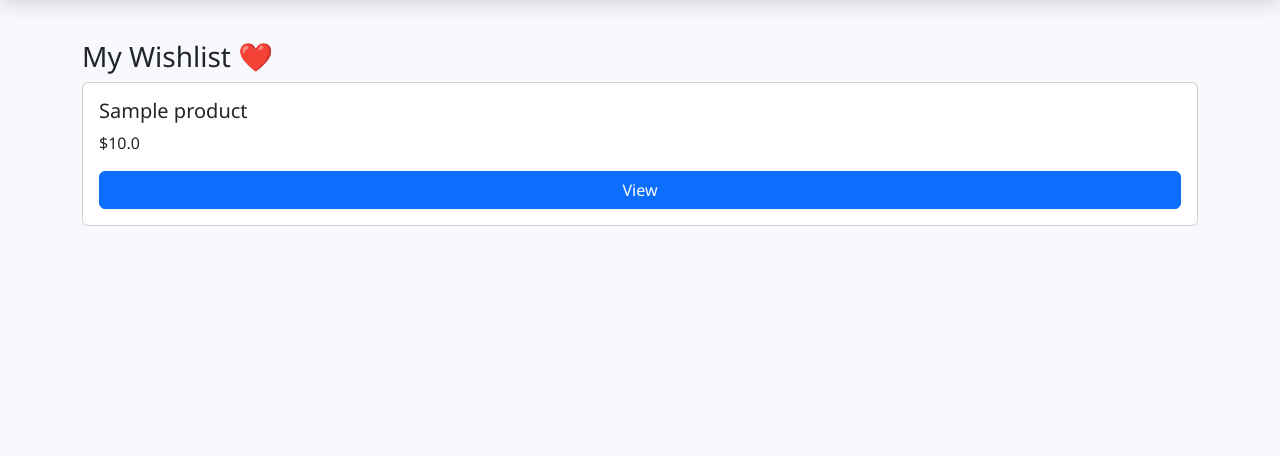
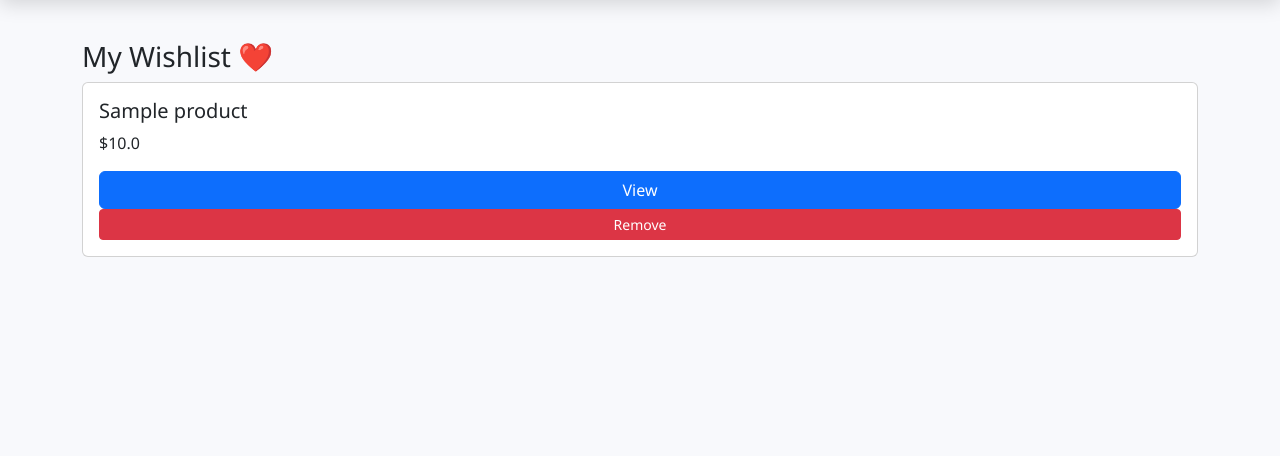
Before and after one commit to sajjadzolghadr/Django-Digital-Market, a Django app: page /wishlist/ in a window 1280 px wide. Shown: the part 56-512 px from the top of the page. Run offline with Django 5.2, Linux system fonts and the light colour scheme; a user stored in the database is signed in; tables that the repository leaves empty hold one stand-in row (values such as "Sample post").

Commit message:
feat:Add remove from wishlist

```diff
--- a/mysite/myapp/templates/myapp/wishlist.html
+++ b/mysite/myapp/templates/myapp/wishlist.html
@@ -12,6 +12,10 @@
     <p>${{ item.product.price }}</p>
     <a href="{% url 'detail' item.product.id %}"
        class="btn btn-primary">View</a>
+    <a href="{% url 'remove_from_wishlist' item.id %}"
+   class="btn btn-danger btn-sm">
+    Remove
+</a>
 </div>
 {% empty %}
 <p>Your wishlist is empty.</p>
--- a/mysite/myapp/urls.py
+++ b/mysite/myapp/urls.py
@@ -23,5 +23,6 @@ urlpatterns = [
     path('sales/', views.sales_history, name='sales_history'),
     path('wishlist/add/<int:id>/', views.add_to_wishlist, name='add_to_wishlist'),
     path('wishlist/', views.my_wishlist, name='my_wishlist'),
+    path('wishlist/remove/<int:id>/',views.remove_from_wishlist,name='remove_from_wishlist'),
 
 ]
--- a/mysite/myapp/views.py
+++ b/mysite/myapp/views.py
@@ -243,3 +243,18 @@ def my_wishlist(request):
     return render(request, 'myapp/wishlist.html', {
         'wishlist': wishlist
     })
+
+
+@login_required
+def remove_from_wishlist(request, id):
+    customer = get_object_or_404(Customer, user=request.user)
+
+    wishlist = get_object_or_404(
+        Wishlist,
+        id=id,
+        customer=customer
+    )
+
+    wishlist.delete()
+
+    return redirect('my_wishlist')
```
